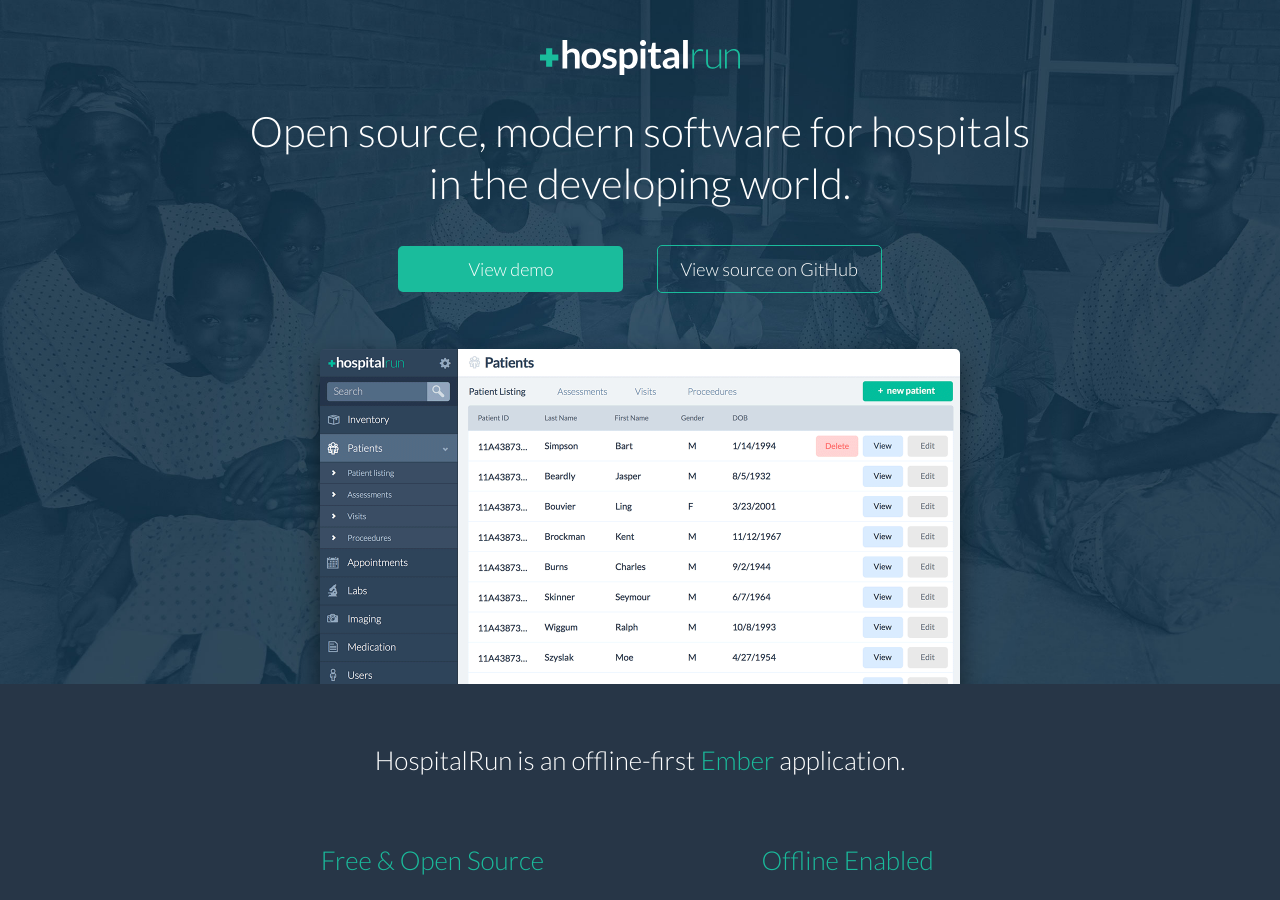
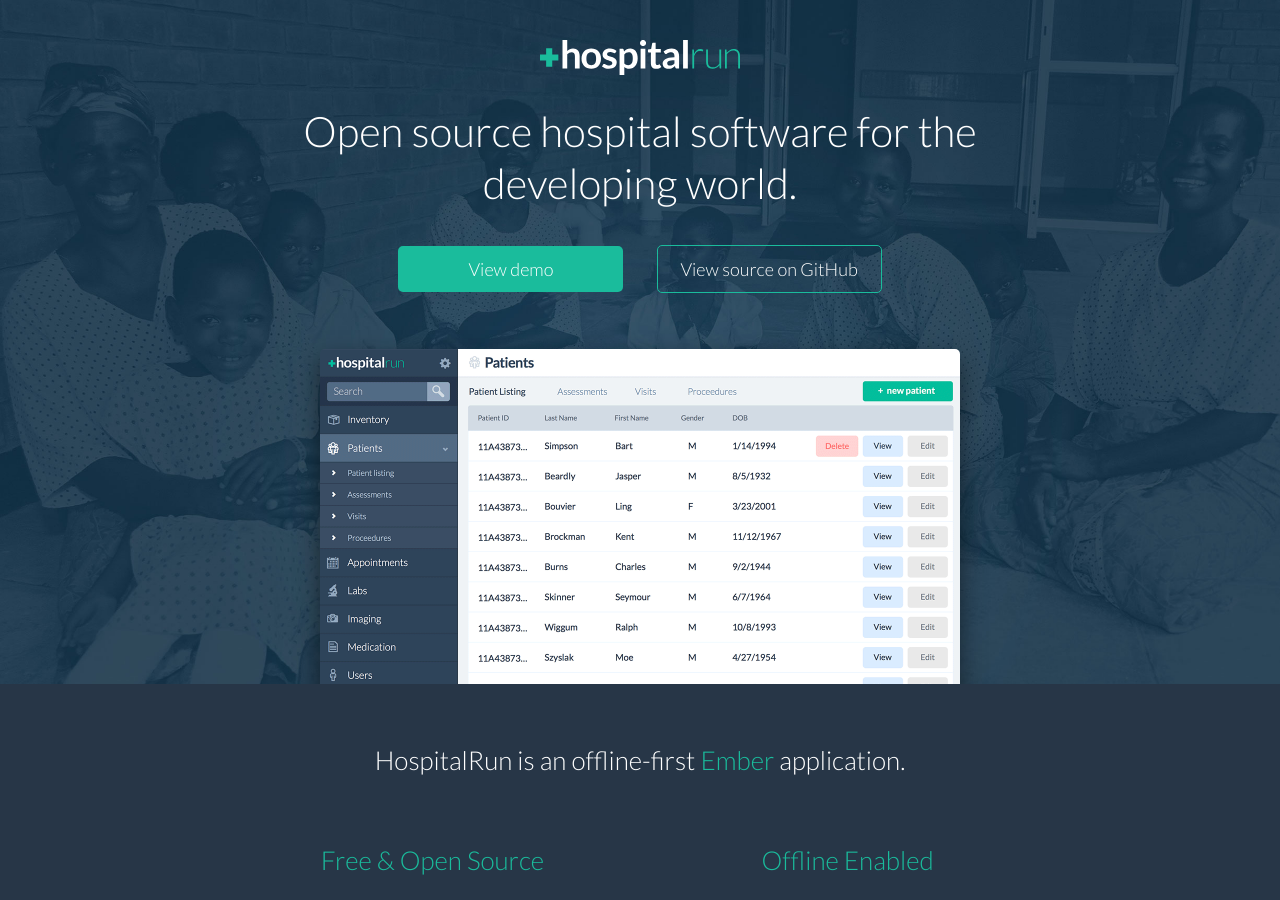
Before and after one commit to HospitalRun/hospitalrun.io, a Jekyll site: the page built from index.html, in a window 1280 px wide and 900 px high. Built offline with Jekyll 4.4.1, drawn with Linux system fonts in a browser that asks for light colours.

Commit message:
Changed the hero language.

```diff
--- a/_includes/home/hero.html
+++ b/_includes/home/hero.html
@@ -1,7 +1,7 @@
 <div class="home-hero">
   <div class="wrapper">
 
-    <h1 class="hero-heading">Open source, modern software for hospitals in the developing world.</h1>
+    <h1 class="hero-heading">Open source hospital software for the developing world.</h1>
 
     <div class="cta-row">
       <a href="/demo" class="cta primary">View demo</a>
```
